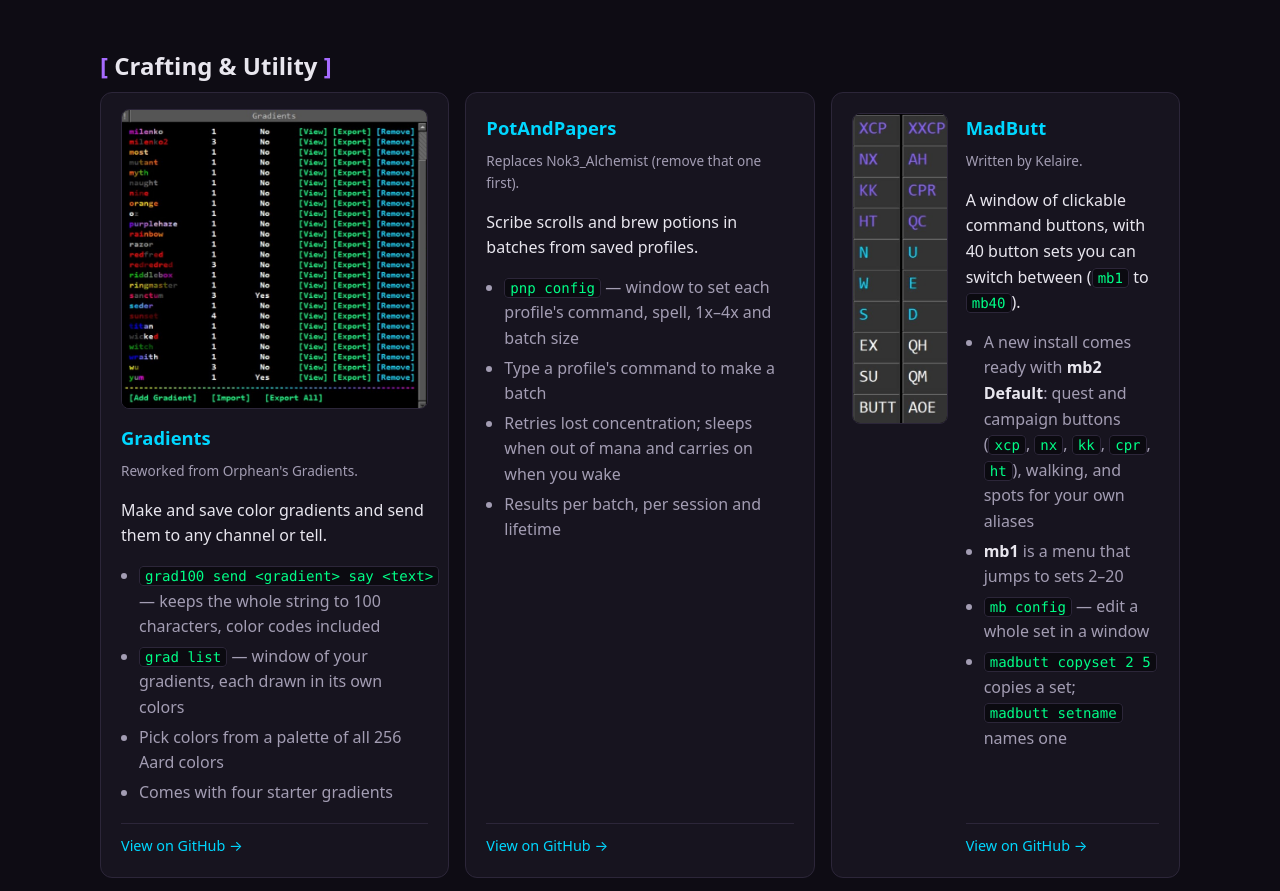
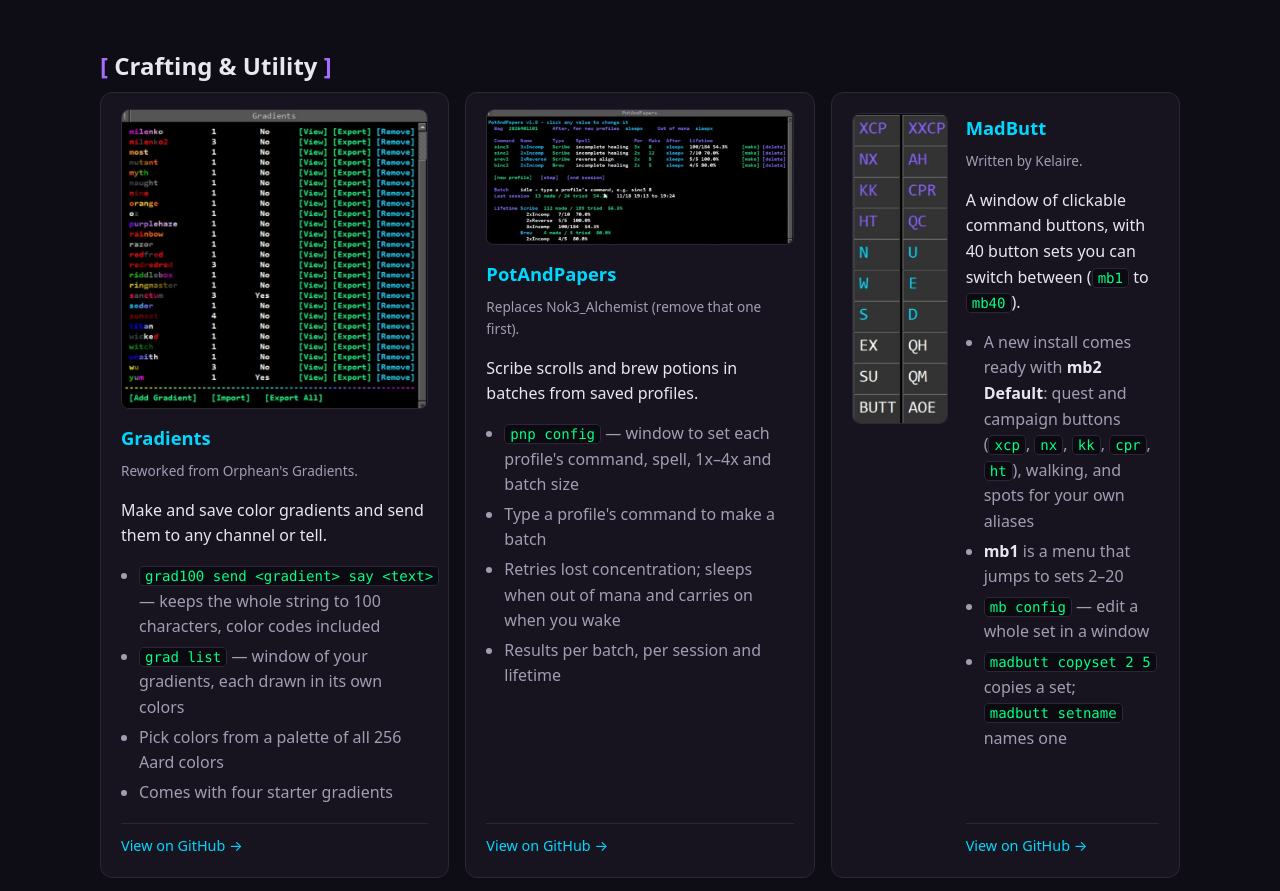
Before and after one commit to AardMadrox/aardwolf-plugins, a plain HTML site: page docs/index.html in a window 1280 px wide. Shown: the part 5590-6481 px from the top of the page. Drawn offline with Linux system fonts and the light colour scheme.

Commit message:
Site: PotAndPapers screenshot

```diff
--- a/docs/index.html
+++ b/docs/index.html
@@ -500,6 +500,7 @@
       </article>
 
       <article class="card">
+        <img class="shot" src="images/potandpapers.jpg" alt="PotAndPapers config window: scribe and brew profiles, session and lifetime results" loading="lazy">
         <h3>PotAndPapers</h3>
         <p class="credit">Replaces Nok3_Alchemist (remove that one first).</p>
         <p>Scribe scrolls and brew potions in batches from saved profiles.</p>
```
Also changed, not shown: docs/images/potandpapers.jpg (added).
